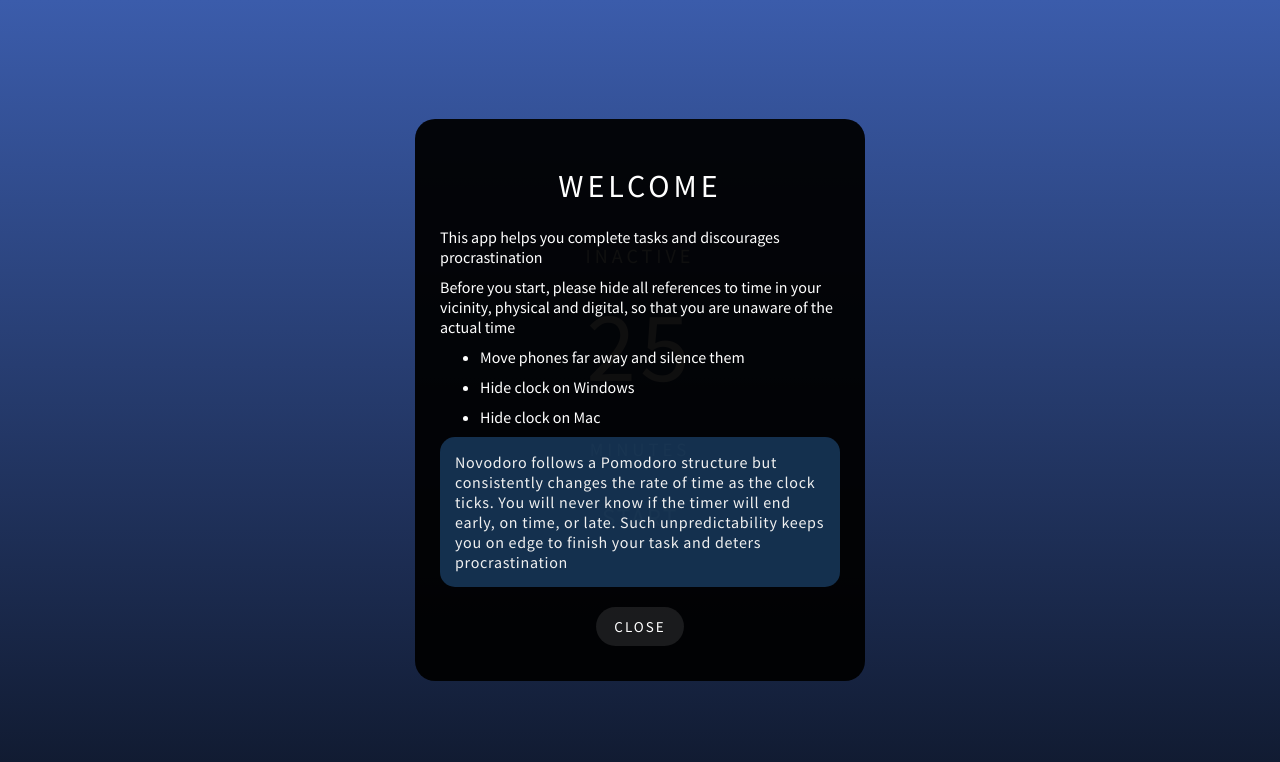
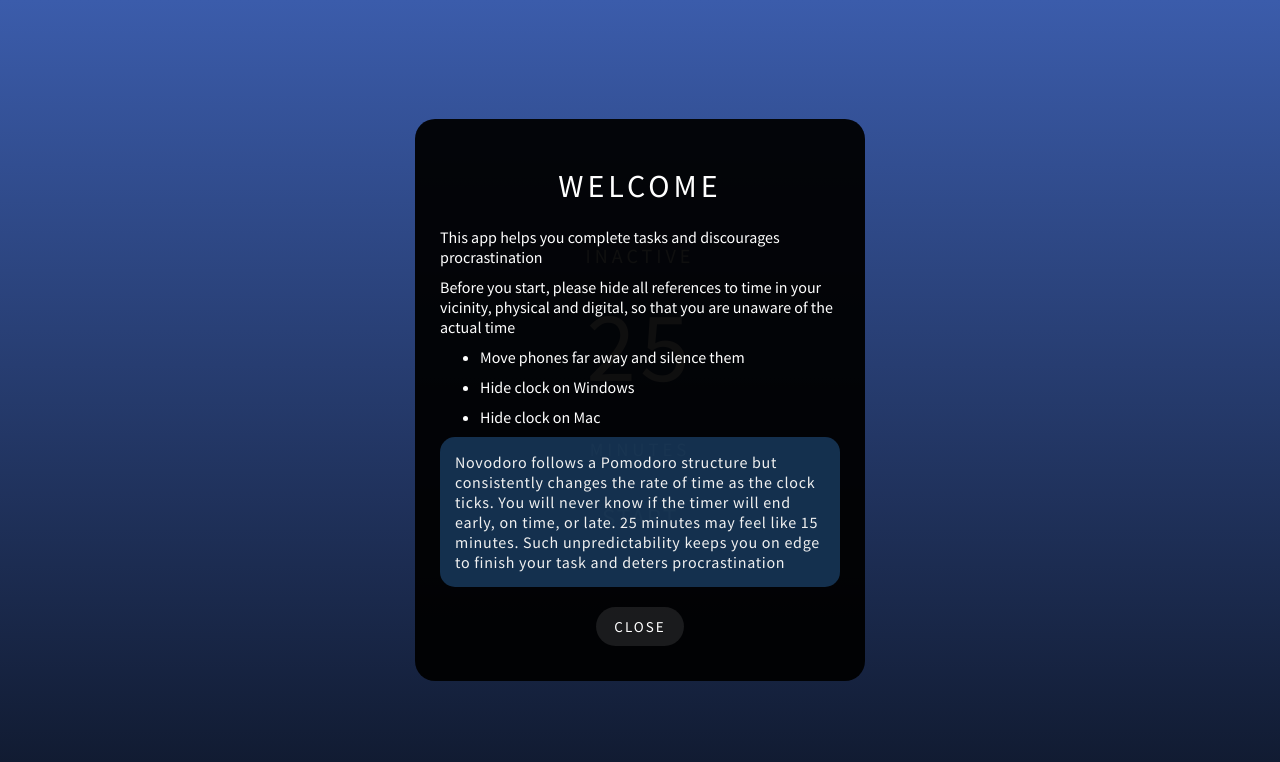
Before and after one commit to KPar/novodoro-client, a React (Create React App) app: page / in a window 1280 px wide. Both pictures are taken after a click on the button "LEARN MORE ABOUT NOVODORO". Shown: the top 762 px of the page. Built offline with nearby package versions, Linux system fonts and the light colour scheme; no server answers.

Commit message:
Edited PopUp_toggleAboutContent

```diff
--- a/src/components/PopUp.tsx
+++ b/src/components/PopUp.tsx
@@ -34,7 +34,7 @@ function PopUp() {
             <p id="PopUp_toggleAboutContent" style={{ display: isAboutToggled ? "block" : "none" }}>
               Novodoro follows a Pomodoro structure but consistently changes the
               rate of time as the clock ticks. You will never know if the timer
-              will end early, on time, or late. Such unpredictability keeps you
+              will end early, on time, or late. 25 minutes may feel like 15 minutes. Such unpredictability keeps you
               on edge to finish your task and deters procrastination
             </p>
           </div>
```
